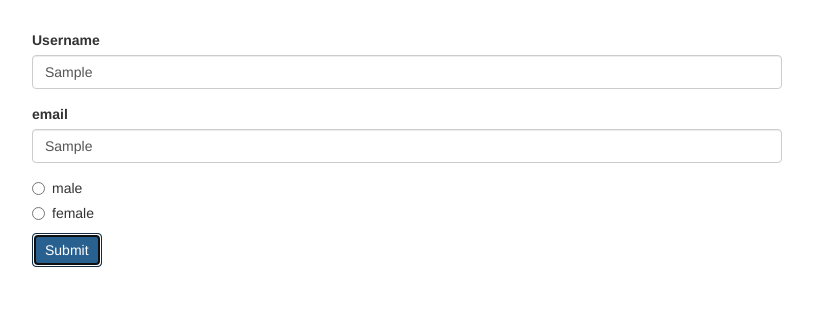
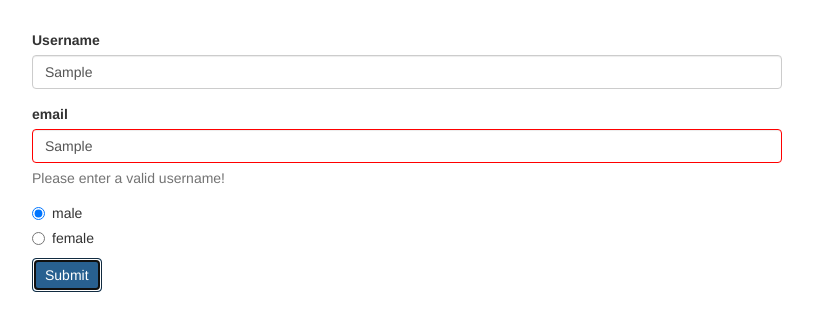
Before and after one commit to ispodeon/forms-reactive-start, an Angular app: page / in a window 1280 px wide. Both pictures are taken after typing "Sample", "Sample" into the empty fields and a click on the button "Submit". Shown: the top 330 px of the page, without its empty margins (233-1046 px from the left). Built offline with nearby package versions, Linux system fonts and the light colour scheme.

Commit message:
got access gto controls, initializing controls reactive

```diff
--- a/package.json
+++ b/package.json
@@ -19,6 +19,7 @@
     "@angular/platform-browser": "^11.0.5",
     "@angular/platform-browser-dynamic": "^11.0.5",
     "@angular/router": "^11.0.5",
+    "@schematics/update": "^0.1102.12",
     "bootstrap": "3.3.7",
     "rxjs": "^6.6.3",
     "rxjs-compat": "^6.0.0",
--- a/src/app/app.component.css
+++ b/src/app/app.component.css
@@ -1,3 +1,7 @@
 .container {
-  margin-top: 30px;
+    margin-top: 30px;
 }
+
+input.ng-invalid.ng-touched {
+    border: 1px solid red;
+}
--- a/src/app/app.component.html
+++ b/src/app/app.component.html
@@ -1,25 +1,22 @@
 <div class="container">
     <div class="row">
         <div class="col-xs-12 col-sm-10 col-md-8 col-sm-offset-1 col-md-offset-2">
-      <form>
+            <form [formGroup]="signupForm" (ngSubmit)="onSubmit()">
                 <div class="form-group">
                     <label for="username">Username</label>
-          <input
-            type="text"
-            id="username"
-            class="form-control">
+                    <input type="text" id="username" formControlName="username" class="form-control">
+                    <span *ngIf="!signupForm.get('username').valid && signupForm.get('username').touched" class="help-block">Please enter a valid username!</span>
                 </div>
                 <div class="form-group">
                     <label for="email">email</label>
-          <input
-            type="text"
-            id="email"
-            class="form-control">
+                    <input type="text" id="email" formControlName="email" class="form-control">
+                    <span *ngIf="!signupForm.get('email').valid && signupForm.get('email').touched" class="help-block">Please enter a valid username!</span>
                 </div>
                 <div class="radio" *ngFor="let gender of genders">
                     <label>
             <input
               type="radio"
+              formControlName="gender"
               [value]="gender">{{ gender }}
           </label>
                 </div>
--- a/src/app/app.component.ts
+++ b/src/app/app.component.ts
@@ -1,10 +1,25 @@
-import { Component } from '@angular/core';
+import { Component, OnInit } from '@angular/core';
+import { FormControl, FormGroup, Validators } from '@angular/forms';
 
 @Component({
   selector: 'app-root',
   templateUrl: './app.component.html',
   styleUrls: ['./app.component.css']
 })
-export class AppComponent {
+export class AppComponent implements OnInit{
   genders = ['male', 'female'];
+  signupForm: FormGroup;
+
+  ngOnInit(){
+    this.signupForm = new FormGroup({
+      // 'username': new FormControl('Ryan')  // could be set to the value you want to show initially
+      'username': new FormControl(null, Validators.required),
+      'email': new FormControl(null, [Validators.required, Validators.email]),
+      'gender': new FormControl('male')
+    });
+  }
+
+  onSubmit(){
+    console.log(this.signupForm);
+  }
 }
--- a/src/app/app.module.ts
+++ b/src/app/app.module.ts
@@ -1,6 +1,7 @@
 import { BrowserModule } from '@angular/platform-browser';
 import { NgModule } from '@angular/core';
-import { FormsModule } from '@angular/forms';
+import { ReactiveFormsModule } from '@angular/forms';
+// import { FormsModule } from '@angular/forms';
 
 
 import { AppComponent } from './app.component';
@@ -11,7 +12,8 @@ import { AppComponent } from './app.component';
   ],
   imports: [
     BrowserModule,
-    FormsModule,
+    ReactiveFormsModule
+    // FormsModule,
   ],
   providers: [],
   bootstrap: [AppComponent]
```
Also changed, not shown: 1 other file (tests, documents, lock files or other folders). Lines whose indentation alone changed are shown as unchanged.
